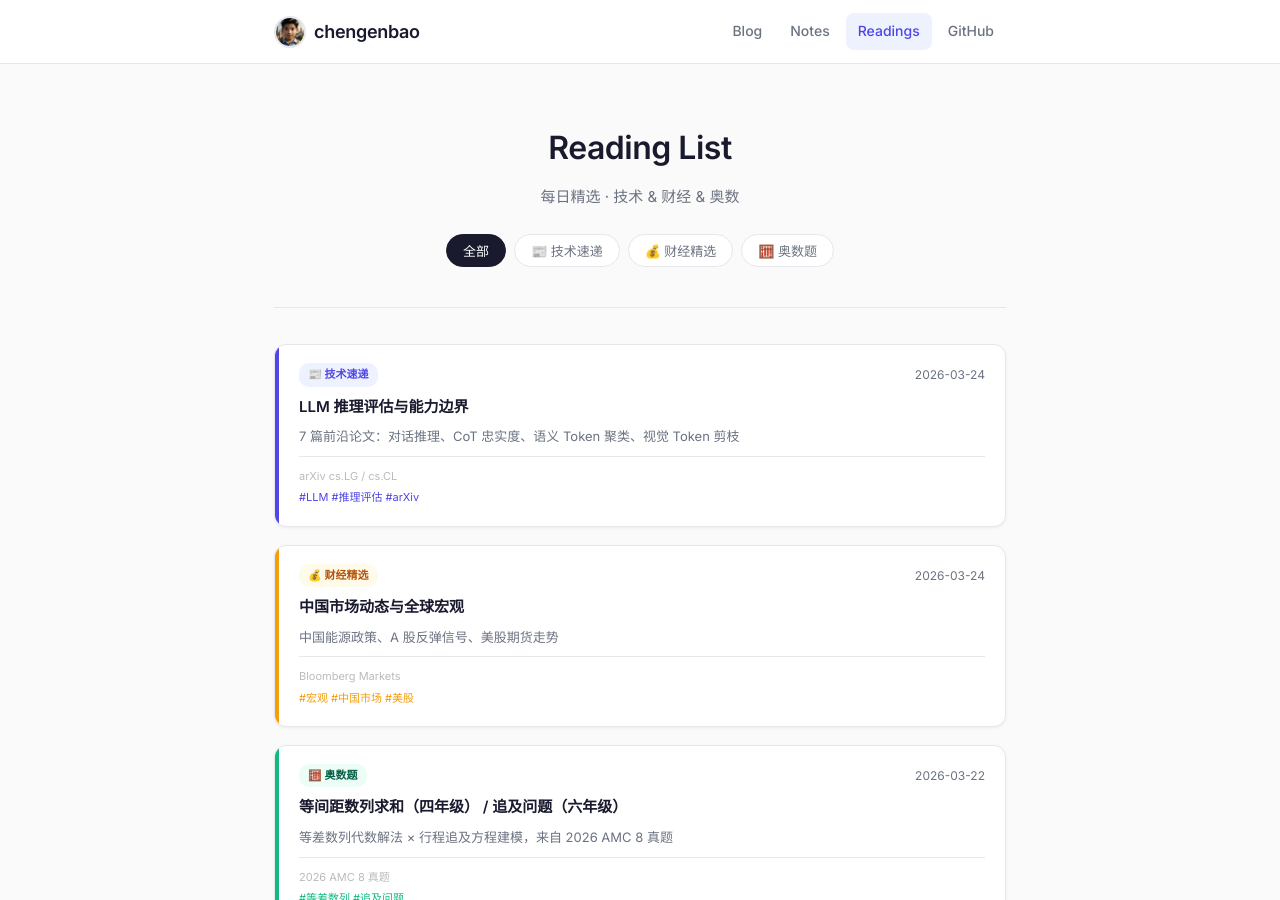
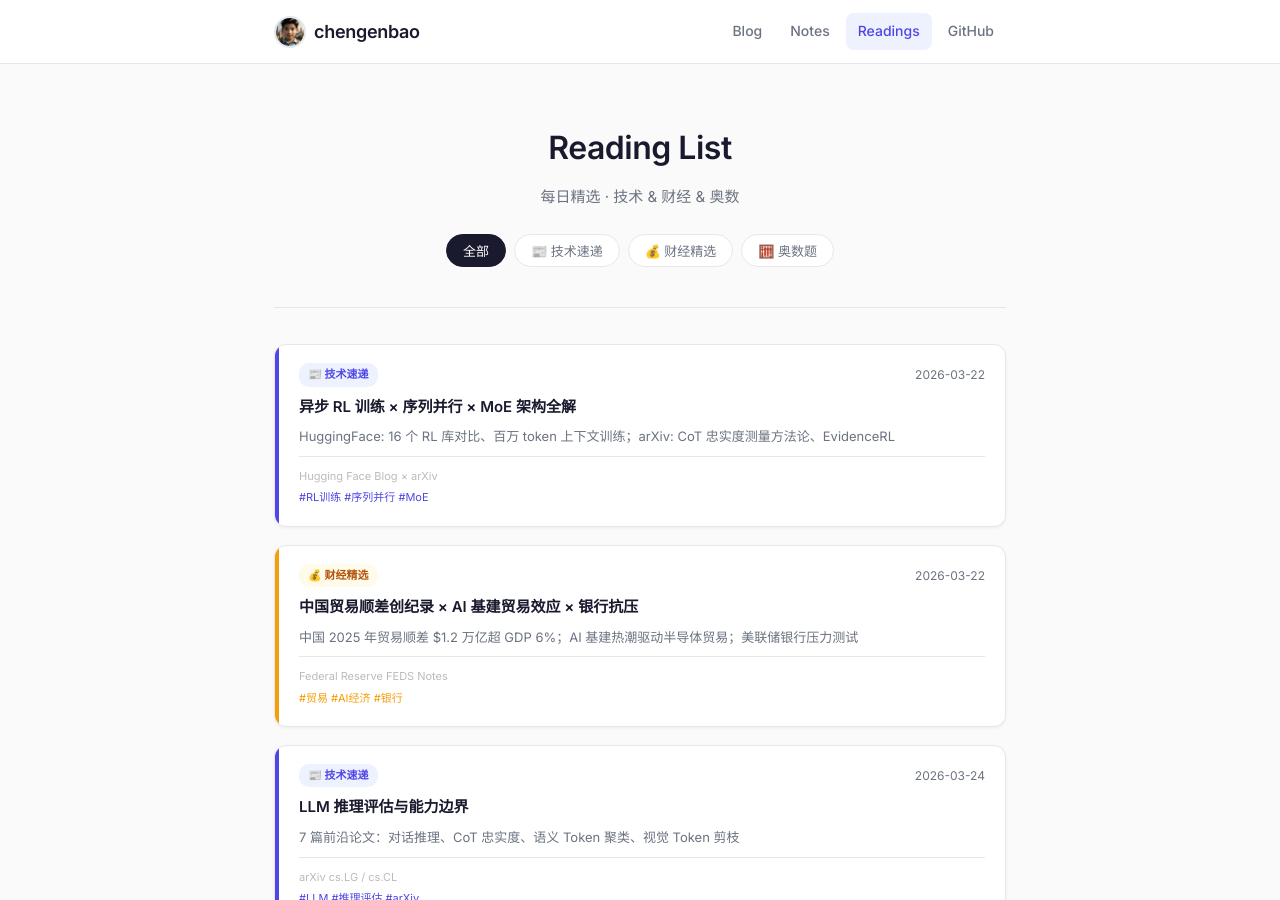
Before and after one commit to chengenbao/chengenbao.github.io, a Jekyll site: the page built from reading-list/index.md, in a window 1280 px wide and 900 px high. Built offline with Jekyll 4.4.1, drawn with Linux system fonts in a browser that asks for light colours.

Commit message:
reading-list: add 2026-03-22 tech & finance cards to index

```diff
--- a/reading-list/index.md
+++ b/reading-list/index.md
@@ -18,6 +18,36 @@ permalink: /reading-list/
   </div>
 
   <div class="rl-grid">
+<a class="rl-card tech" href="/reading-list/2026-03-22-tech-daily/">
+  <div class="rl-accent"></div>
+  <div class="rl-body">
+    <div class="rl-top">
+      <span class="rl-badge tech">📰 技术速递</span>
+      <time>2026-03-22</time>
+    </div>
+    <h2>异步 RL 训练 × 序列并行 × MoE 架构全解</h2>
+    <p>HuggingFace: 16 个 RL 库对比、百万 token 上下文训练；arXiv: CoT 忠实度测量方法论、EvidenceRL</p>
+    <div class="rl-meta">
+      <span class="rl-source">Hugging Face Blog × arXiv</span>
+      <span class="rl-tags">#RL训练 #序列并行 #MoE</span>
+    </div>
+  </div>
+</a>
+<a class="rl-card finance" href="/reading-list/2026-03-22-finance-daily/">
+  <div class="rl-accent"></div>
+  <div class="rl-body">
+    <div class="rl-top">
+      <span class="rl-badge finance">💰 财经精选</span>
+      <time>2026-03-22</time>
+    </div>
+    <h2>中国贸易顺差创纪录 × AI 基建贸易效应 × 银行抗压</h2>
+    <p>中国 2025 年贸易顺差 $1.2 万亿超 GDP 6%；AI 基建热潮驱动半导体贸易；美联储银行压力测试</p>
+    <div class="rl-meta">
+      <span class="rl-source">Federal Reserve FEDS Notes</span>
+      <span class="rl-tags">#贸易 #AI经济 #银行</span>
+    </div>
+  </div>
+</a>
 <a class="rl-card tech" href="/reading-list/2026-03-24-tech-daily/">
   <div class="rl-accent"></div>
   <div class="rl-body">
```
